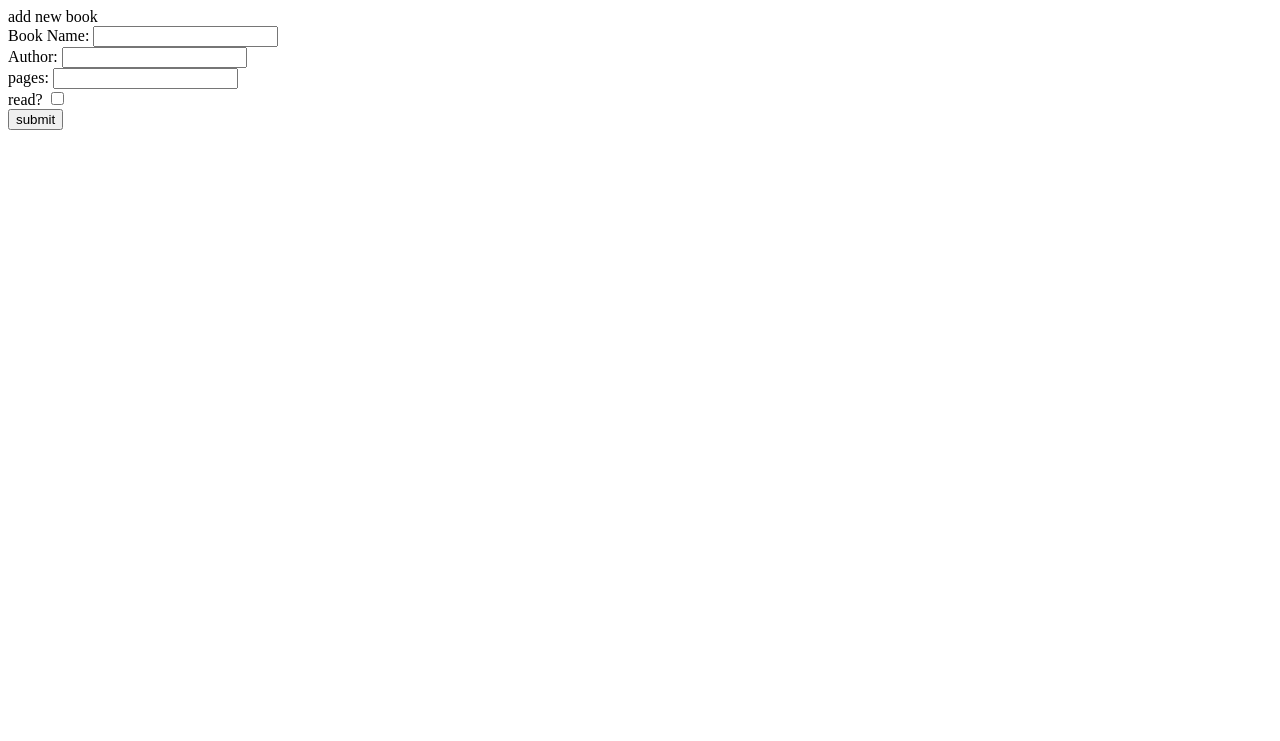
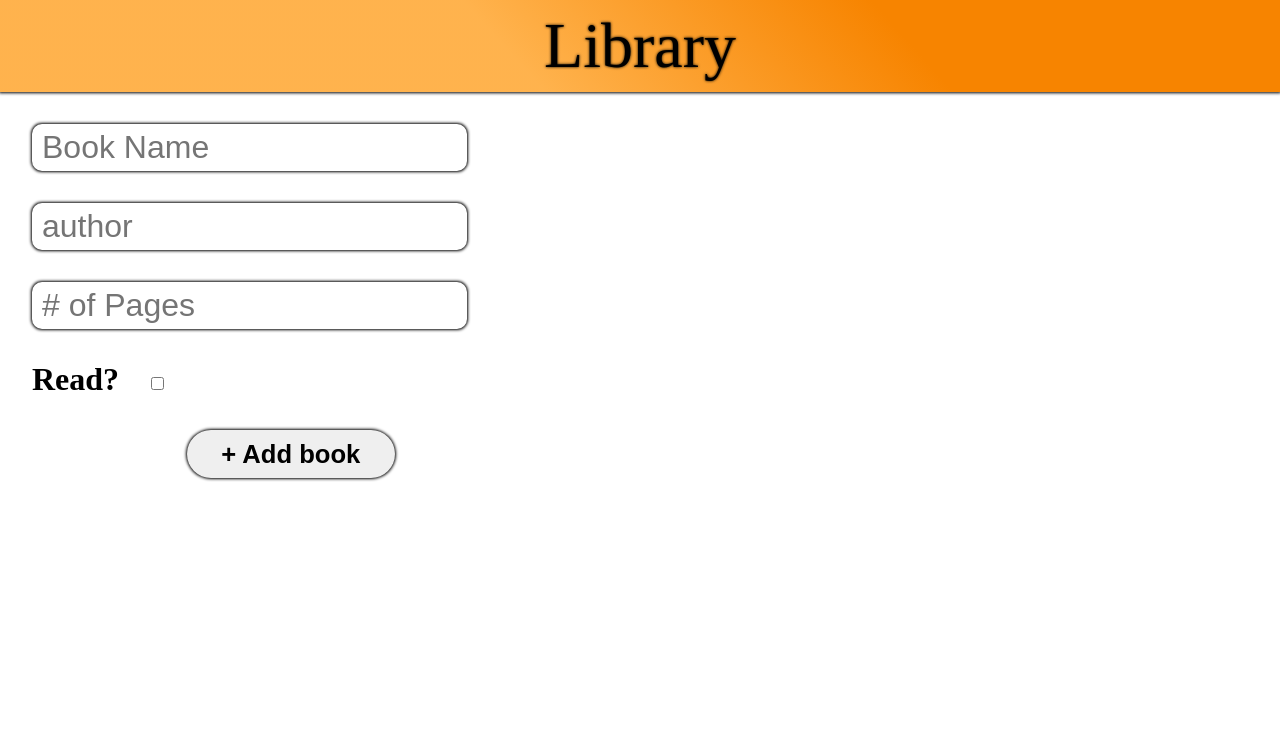
Before and after one commit to DisAP332/Library, a plain HTML site: page index.html in a window 1280 px wide. Drawn offline with Linux system fonts and the light colour scheme.

Commit message:
added CSS

```diff
--- a/index.html
+++ b/index.html
@@ -8,14 +8,27 @@
   <title>Document</title>
 </head>
 <body>
-  add new book <br>
-  Book Name: <input id = 'newBookName'type="text"><br>
-  Author: <input id="newBookAuthor" type="text"><br>
-  pages: <input type="text" id="pages"><br>
-  read? <input type="checkbox" id="isRead" value='false'><br>
-  <button id="submit">submit</button>
-  <div id="libraryContainer">
+  <div class="content">
+    <header>
+      Library
+    </header>
+    <main>
+      <div class="left">
+        <input type="text" placeholder="Book Name" id="newBookName">
+        <input type="text" placeholder="author" id="newBookAuthor">
+        <input type="number" placeholder="# of Pages" id="pages">
+        <h1>Read?<input type="checkbox" id="isRead" value="false"></h1>
+        <button type="submit" id="submit">
+          + Add book
+        </button>
+      </div>
+      <div class="right">
+        <div class="library" id="libraryContainer">
 
+        </div>
+      </div>
+
+    </main>
   </div>
 </body>
   <script src="java.js"></script>
--- a/style.css
+++ b/style.css
@@ -1,6 +1,95 @@
-.book {
-    height: 300px;
-    width: 250px;
-    border: 5px solid black;
-    font-size: 25px;
+:root {
+    --graident-orange: linear-gradient(228deg, rgba(247,132,0,1) 30%, rgba(255,170,57,0.8995973389355743) 60%);
 }
+
+* {
+    margin:0;
+    border:0;
+}
+.content {
+    width: 100vw;
+    height: 100vh;
+    display: grid;
+    grid-template-rows: 1.3fr 10fr;
+}
+header {
+    width: 100vw;
+    display: flex;
+    align-items: center;
+    justify-content: center;
+    font-size: 4rem;
+    font-weight: 20px;
+    text-shadow: 0 0 3px black;
+    box-shadow: 0 0 3px 1px black;
+    background: rgb(247,132,0);
+    background: var(--graident-orange);
+}
+main {
+    display: grid;
+    width: 100vw;
+    grid-template-columns: 1.3fr 6fr;
+}
+    main > .left {
+        display: flex;
+        flex-flow: column;
+    }
+        .left > button {
+            margin-left: 40%;
+            margin-top: 4vh;
+            width: 13rem;
+            height: 3rem;
+            border-radius: 30px;
+            box-shadow: 0 0 3px 1px black;
+            font-size: 1.6rem;
+            font-weight: bold;
+            text-shadow: 0 0 3px 1px black;
+        }
+        .left > button:hover {
+            transform: scale(1.2);
+        }
+        .left > input:nth-child(-n+3) {
+            font-size: 2rem;
+            box-shadow: 0 0 3px 1px black;
+            border-radius: 10px;
+            margin-top: 2rem;
+            margin-left: 2rem;
+            padding: 5px;
+            padding-left: 10px;
+        }
+        .left > h1 > input {
+            margin-left: 2rem;
+        }
+        .left > h1 {
+            padding-left: 2rem;
+            padding-top:2rem;
+        }
+        .right {
+            display: grid;
+            grid-template-columns: 1fr 10fr 1fr;
+            grid-template-rows: .5fr 10fr 1fr;
+
+        }
+        .library {
+            grid-column: 2;
+            grid-row: 2;
+            display: grid;
+            grid-template-columns: repeat(auto-fill, minmax(250px, 1fr));
+            gap:1rem;
+        }
+    main > button {
+        width: 300px;
+        height: 30px;
+    }
+
+    .book {
+        height: 300px;
+        width: 250px;
+        box-shadow: 0 0 8px 3px black;
+        border-radius: 25px;
+        font-size: 25px;
+    }
+    .book > div {
+        padding-top:1rem;
+        padding-left:1rem;
+        padding-right:1rem;
+    }
```
